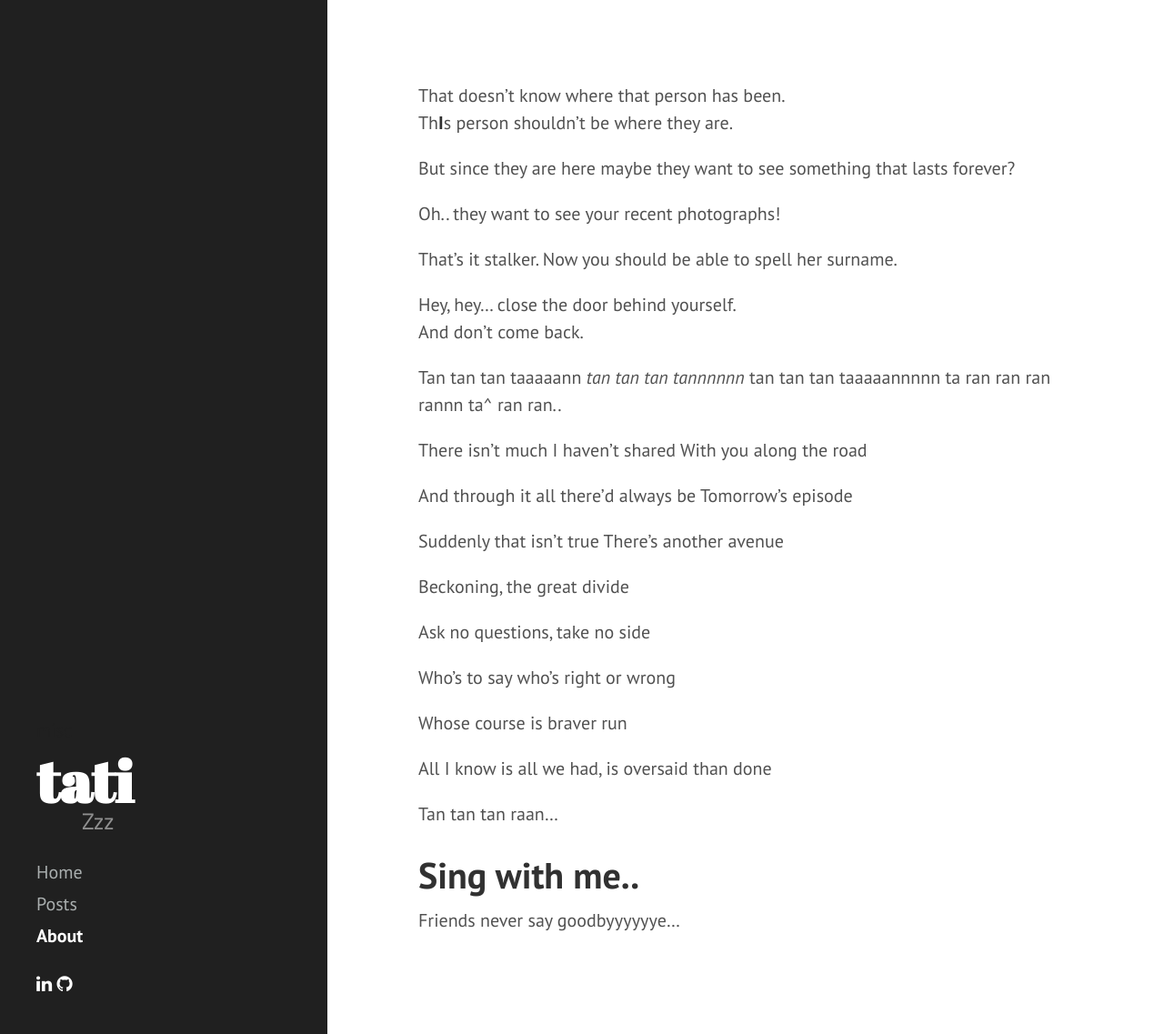
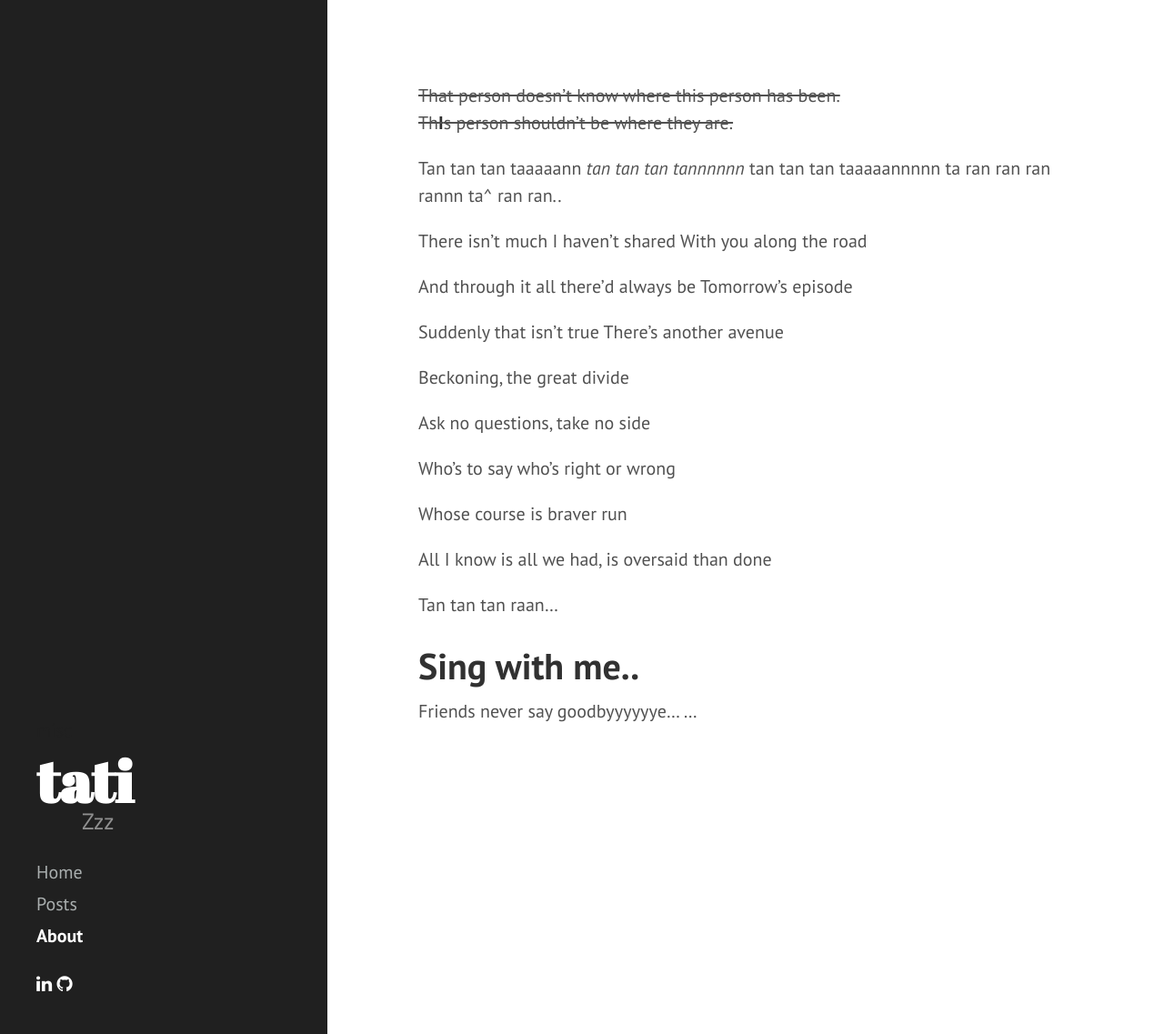
Before and after one commit to tati-z/tati-z.github.io, a Jekyll site: the page built from _pages/about.md, in a window 1280 px wide and 1137 px high. Shown: the whole window at 91% size. Built offline with Jekyll 4.4.1, drawn with Linux system fonts in a browser that asks for light colours; nearby versions of some CDN libraries; library files that are not in the unit come from our copies.

Commit message:
delete next?

```diff
--- a/_pages/about.md
+++ b/_pages/about.md
@@ -2,17 +2,7 @@
 layout: page
 permalink: /about
 ---
-That doesn't know where that person has been.<br>Th**I**s person shouldn't be where they are.
-
-But since they are here maybe they want to see something that lasts forever?
-
-Oh.. they want to see your recent photographs!
-
-That's it stalker. Now you should be able to spell her surname.<br>
-
-Hey, hey... close the door behind yourself.<br>
-And don't come back.
-
+~~That person doesn't know where this person has been.<br>Th**I**s person shouldn't be where they are.~~
 
 Tan tan tan taaaaann
 _tan tan tan tannnnnn_
@@ -43,3 +33,4 @@ Tan tan tan raan...
 # Sing with me..
 
 Friends never say goodbyyyyyye...
+...
```
